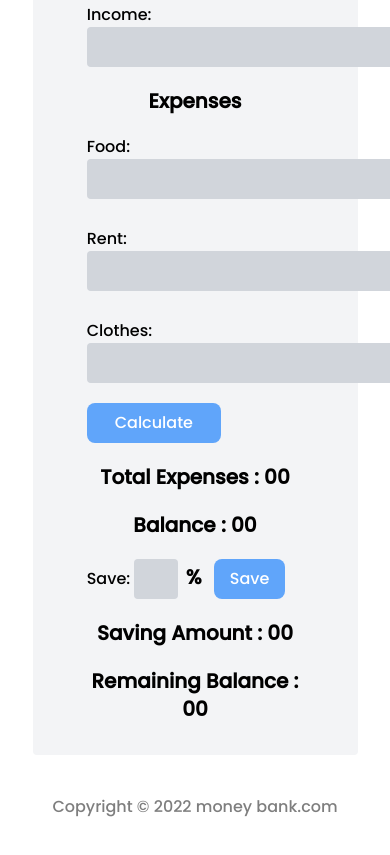
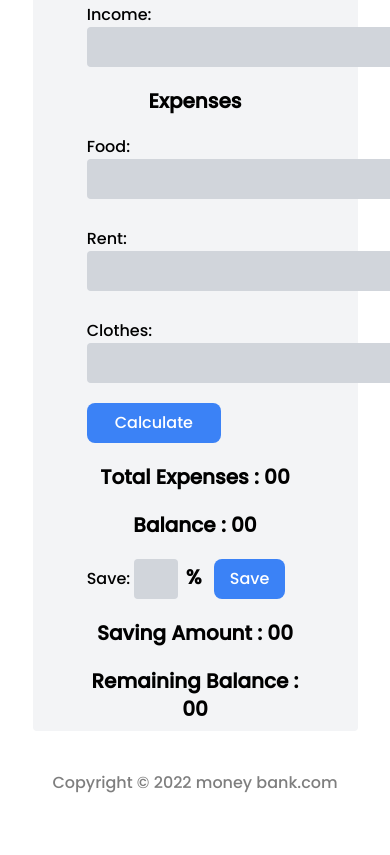
Before and after one commit to ifty03/assignment-5, a plain HTML site: page index.html in a window 390 px wide. Shown: the part 469-1324 px from the top of the page. Drawn offline with nearby package versions, Linux system fonts and the light colour scheme.

Commit message:
button hover added

```diff
--- a/index.html
+++ b/index.html
@@ -52,7 +52,7 @@
                     <!----------------------
                          Calculate button
                     ----------------------->
-                    <button id="calculate-btn" class="py-2 px-7 bg-blue-400 rounded-lg lg:ml-36 ml-0 mt-5 text-white" >Calculate</button>
+                    <button id="calculate-btn" class="py-2 px-7 bg-blue-500 rounded-lg lg:ml-36 ml-0 mt-5 text-white hover:bg-blue-700" >Calculate</button>
 
                     <!---------------------
                          total Expanses
@@ -66,11 +66,11 @@
                     --------------------->
                     <h3 class="inline-block mt-5 mt-10">Save:</h3>
                     <input class="py-2 pl-2 rounded bg-gray-300 lg:w-2/6 w-1/5" type="number" name="" id="saving-input"><h2 class="inline-block text-xl font-bold mx-2">%</h2>
-                    <button id="save-btn" class="py-2 lg:px-5 px-4 bg-blue-400 rounded-lg mt-5 text-white" >Save</button>
+                    <button id="save-btn" class="py-2 lg:px-5 px-4 bg-blue-500 rounded-lg mt-5 text-white hover:bg-blue-700" >Save</button>
                     <p id="error-save" class="text-center text-red-600 error">please type a valid percentage Number</p>
                     <h3 class="text-xl font-bold text-center mt-5">Saving Amount : <span id="saving-amount">00</span></h3>
                     <p id="error-saveing-amount" class="text-center text-red-600 error">You do not have enough money to save</p>
-                    <h3 class="text-xl font-bold text-center mt-5 pb-8 md:pb-0">Remaining Balance : <span id="remaining-balance">00</span></h3>
+                    <h3 class="text-xl font-bold text-center mt-5 pb-2 md:pb-0">Remaining Balance : <span id="remaining-balance">00</span></h3>
                 </div>
             </div>
         </section>
```
Also changed, not shown: js/money-bank.js (+1 -13 lines).
